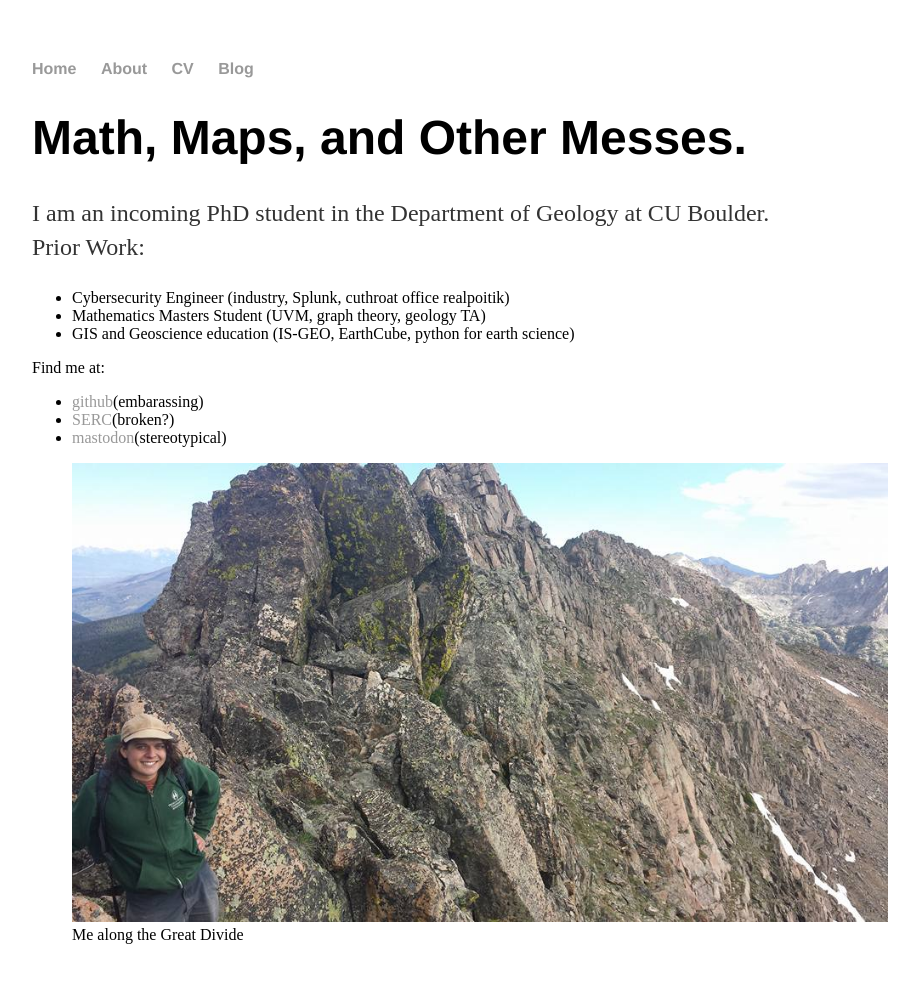
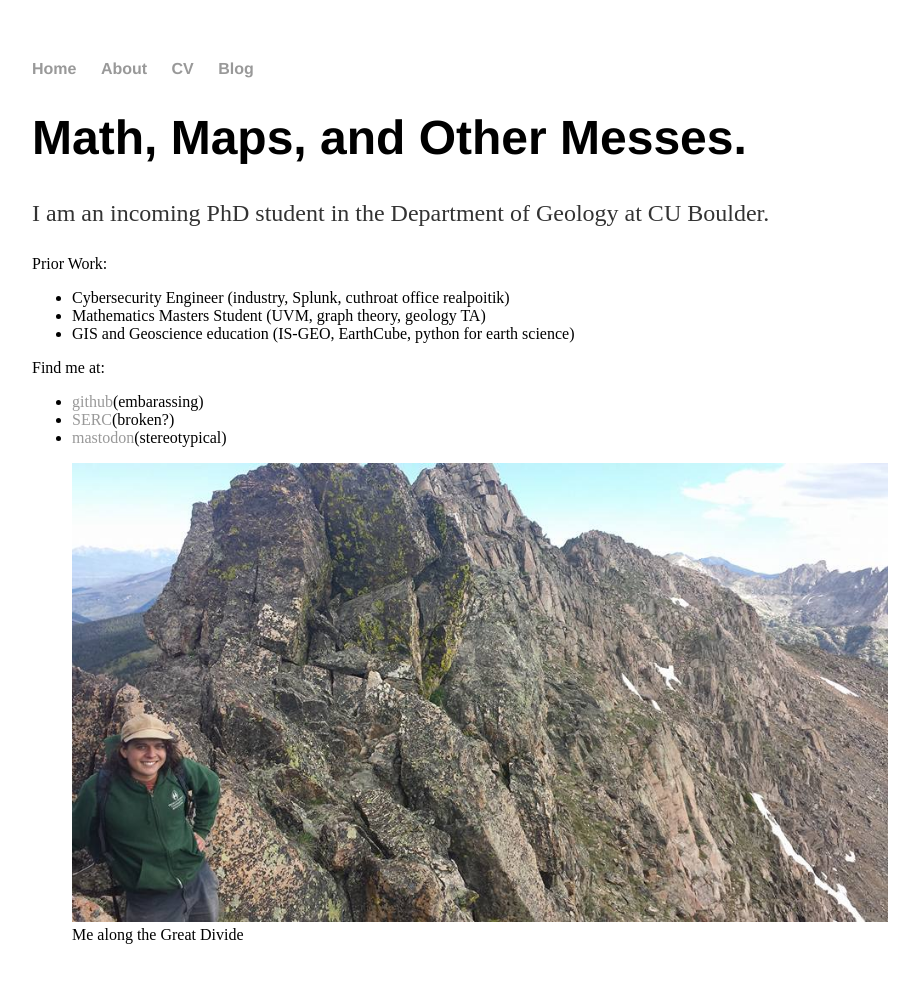
Before and after one commit to jrymart/jrymart.github.io, a Jekyll site: the page built from index.html, in a window 1280 px wide. Shown: the whole page, without its empty margins (160-1079 px from the left). Built offline with Jekyll 4.4.1, drawn with Linux system fonts in a browser that asks for light colours.

Commit message:
fixing formatting

```diff
--- a/index.html
+++ b/index.html
@@ -4,8 +4,7 @@ title: Jo Martin
 ---
 <div class="blurb">
     <h1>Math, Maps, and Other Messes.</h1>
-    <p>I am an incoming PhD student in the Department of Geology at CU Boulder.
-    </br>
+    <p>I am an incoming PhD student in the Department of Geology at CU Boulder.</p>
     Prior Work:
     <ul>
         <li>Cybersecurity Engineer (industry, Splunk, cuthroat office realpoitik)</li>
```
